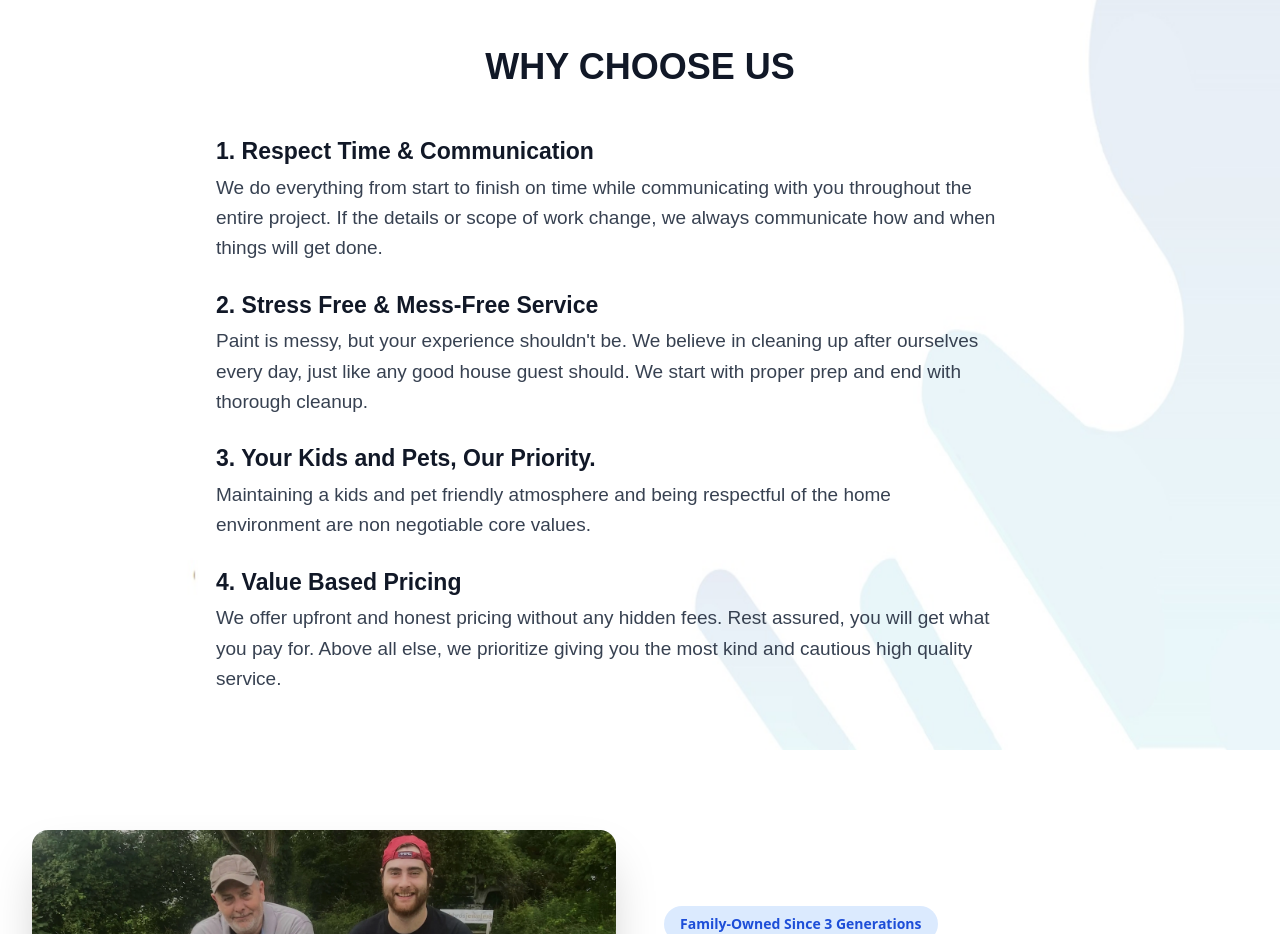
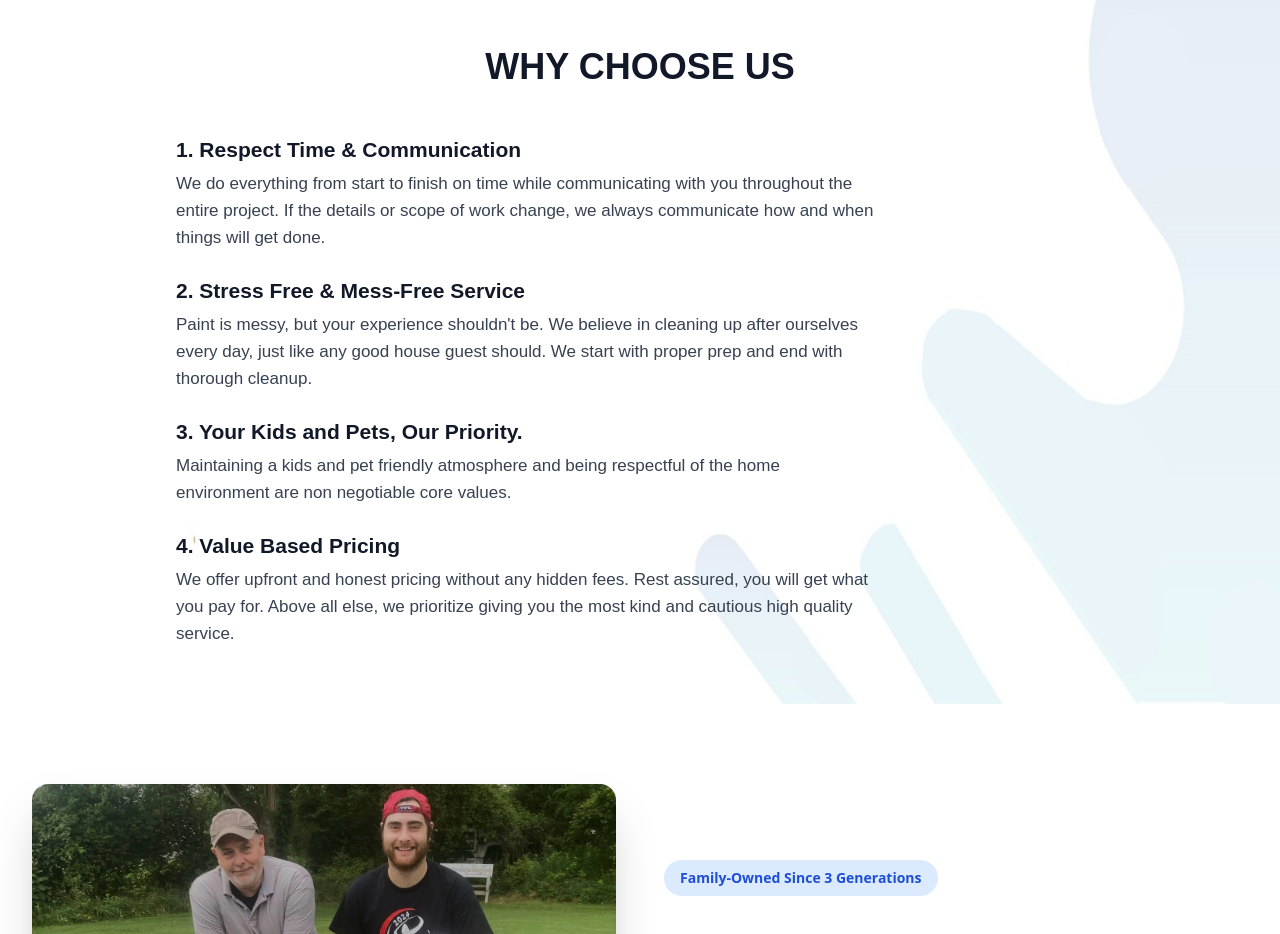
Before and after one commit to sampp37/NewMcCracken, a React (Vite) app: page / in a window 1280 px wide. Shown: the part 1662-2596 px from the top of the page. Built offline with nearby package versions, Linux system fonts and the light colour scheme; no server answers.

Commit message:
Update content styling

```diff
--- a/src/App.tsx
+++ b/src/App.tsx
@@ -238,7 +238,7 @@ function App() {
           </h2>
 
           {/* Items */}
-          <div className="space-y-6" style={{ maxWidth: '780px', marginLeft: '40px' }}>
+          <div className="space-y-6" style={{ maxWidth: '700px', marginLeft: '0' }}>
             {[
               {
                 num: '1.',
@@ -264,13 +264,13 @@ function App() {
               <div key={num} className="text-left">
                 <h3
                   className="font-bold text-gray-900 mb-1"
-                  style={{ fontFamily: 'Arial, Helvetica, sans-serif', fontSize: '23px' }}
+                  style={{ fontFamily: 'Arial, Helvetica, sans-serif', fontSize: '21px' }}
                 >
                   {num} {title}
                 </h3>
                 <p
                   className="text-gray-700"
-                  style={{ fontFamily: 'Arial, Helvetica, sans-serif', fontSize: '19px', lineHeight: '1.6' }}
+                  style={{ fontFamily: 'Arial, Helvetica, sans-serif', fontSize: '17px', lineHeight: '1.6' }}
                 >
                   {body}
                 </p>
```
